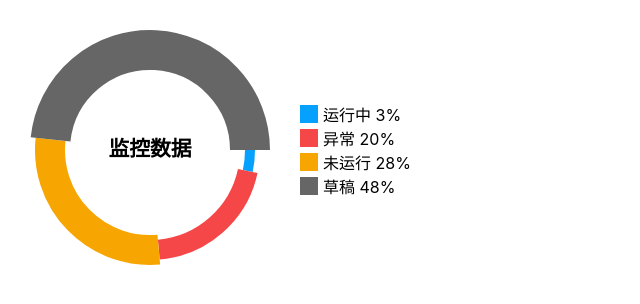
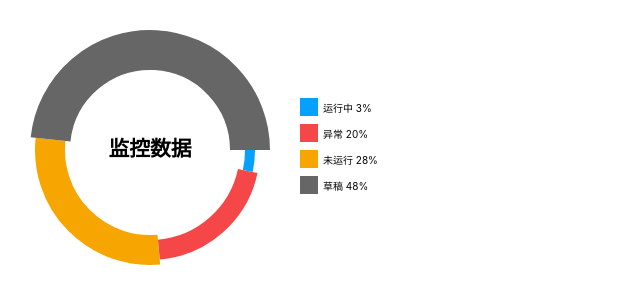
Before and after one commit to tohsaka888/ring-charts, a React (Create React App) app: page / in a window 1280 px wide. Shown: the top 304 px of the page, without its empty margins (0-640 px from the left). Built offline with nearby package versions, Linux system fonts and the light colour scheme.

Commit message:
feat: 增加动画效果

```diff
--- a/src/components/Arc/index.tsx
+++ b/src/components/Arc/index.tsx
@@ -1,6 +1,7 @@
 import React, { useContext, useState } from "react";
 import { CurrentArcContext, PopoverShowContext } from "../context";
 import { ARCTYPE } from "../type";
+import { a, useSpring, config } from 'react-spring'
 
 function Arc({ r, deg, width, color, transform, mx = 0, my = 0, isActive, name, value }: ARCTYPE) {
   const x = r * Math.cos((deg * Math.PI) / 180) - r;
@@ -8,9 +9,14 @@ function Arc({ r, deg, width, color, transform, mx = 0, my = 0, isActive, name,
   const [scaleSize, setScaleSize] = useState<number>(0);
   const { setVisible } = useContext(PopoverShowContext)!
   const { setArc } = useContext(CurrentArcContext)!
+
+  const widthStyle = useSpring({
+    strokeWidth: isActive ? width + 3 : width + scaleSize,
+    config: config.gentle
+  })
+
   return (
-    <g>
-      <path
+    <a.path
       style={{ transformOrigin: `${mx - r}px ${my}px` }}
       onMouseOver={() => {
         setScaleSize(3);
@@ -24,10 +30,9 @@ function Arc({ r, deg, width, color, transform, mx = 0, my = 0, isActive, name,
       d={`M ${mx} ${my} a ${r} ${r} 0 ${deg > 180 ? 1 : 0} 1 ${x} ${y}`}
       fill="none"
       stroke={color}
-        strokeWidth={isActive ? width + 3 : width + scaleSize}
+      {...widthStyle}
       transform={transform}
     />
-    </g>
   );
 }
 
--- a/src/components/Canvas/index.tsx
+++ b/src/components/Canvas/index.tsx
@@ -4,6 +4,7 @@ import { CurrentArcContext, PopoverShowContext } from '../context';
 import Legend from '../legend';
 import Popover from '../Popover';
 import { CANVASTYPE, DATASOURCE } from '../type'
+import { useSprings, config, useSpring } from 'react-spring'
 
 function Canvas({ width, height, dataSource, radius, title }: CANVASTYPE) {
   const mx = radius * 2 + 50;
@@ -11,7 +12,6 @@ function Canvas({ width, height, dataSource, radius, title }: CANVASTYPE) {
 
   const [activeIndex, setActiveIndex] = useState<number>(-1);
   const [visible, setVisible] = useState<boolean>(false);
-  const [position, setPosition] = useState<{ x: number; y: number }>({ x: 0, y: 0 })
   const [arc, setArc] = useState<DATASOURCE>({
     name: '',
     value: 0,
@@ -27,21 +27,40 @@ function Canvas({ width, height, dataSource, radius, title }: CANVASTYPE) {
     return sum
   }, [dataSource])
 
+  const springs = useSprings(
+    dataSource.length,
+    dataSource.map(item => ({
+      from: {
+        transform: `rotate(0)`
+      },
+      to: {
+        transform: `rotate(${item.preTotal as number / total * 360})`
+      },
+      config: config.slow
+    }))
+  )
+
+  const [position, setPosition] = useSpring(() => ({
+    top: 0,
+    left: 0,
+    config: config.stiff
+  }))
 
   return (
     <PopoverShowContext.Provider value={{ visible, setVisible }}>
       <CurrentArcContext.Provider value={{ arc, setArc }}>
         <svg width={width} height={height} style={{ position: 'relative' }} onMouseMove={(event) => {
           setPosition({
-            x: event.clientX,
-            y: event.clientY
+            left: event.clientX + 20,
+            top: event.clientY + 20
           })
         }}>
           {/* <!-- 画圆弧 (rx ry x-axis-rotation large-arc-flag sweep-flag x y) --> */}
-          {dataSource.map((item, index) => {
+          {springs.map((item, index) => {
             const isActive = index === activeIndex
+            const arc = dataSource[index]
             return (
-              <Arc isActive={isActive} key={index} r={radius} deg={item.value / total * 360} width={10 * (index + 1)} {...item} transform={`rotate(${item.preTotal as number / total * 360})`} mx={mx} my={my} />
+              <Arc isActive={isActive} key={index} r={radius} deg={arc.value / total * 360} width={10 * (index + 1)} {...arc} transform={item.transform} mx={mx} my={my} />
             )
           })}
           <text x={mx - radius} y={my} textAnchor="middle" dominantBaseline={'middle'} fontSize={"1.3rem"} fontWeight={"bold"}>{title}</text>
--- a/src/components/Popover/index.tsx
+++ b/src/components/Popover/index.tsx
@@ -1,12 +1,13 @@
 import React, { useContext } from 'react'
 import { CurrentArcContext, PopoverShowContext } from '../context'
 import { PopoverProps } from '../type'
+import { a } from 'react-spring'
 
 function Popover({ total, position }: PopoverProps) {
   const { visible } = useContext(PopoverShowContext)!
   const { arc } = useContext(CurrentArcContext)!
   return (
-    <div
+    <a.div
       style={{
         width: 'max-content',
         height: '38px',
@@ -16,17 +17,15 @@ function Popover({ total, position }: PopoverProps) {
         alignItems: 'center',
         padding: '0px 8px',
         borderRadius: '5px',
-        position: 'absolute',
-        top: position.y + 20,
-        left: position.x + 20,
+        position: 'fixed',
         background: '#f9f9f9',
-        // boxShadow: '3px 3px 5px 2px #e2e2e2'
+        ...position
       }}
     >
       <div style={{ width: '10px', height: '10px', background: arc.color, borderRadius: '50%', marginRight: '8px' }} />
       <div style={{ marginRight: '6px' }}>{arc.name}</div>
       <div>{(arc.value / total * 100).toFixed(0) + '%'}</div>
-    </div>
+    </a.div>
   )
 }
 
--- a/src/components/legend/index.tsx
+++ b/src/components/legend/index.tsx
@@ -7,7 +7,7 @@ function Legend({ setActiveIndex, dataSource, total, ...props }: React.SVGAttrib
       <div style={{ display: 'flex', flexDirection: 'column', justifyContent: 'center', width: '100%', height: '100%', userSelect: 'none' }}>
         {dataSource.map((item, index) => {
           return (
-            <div style={{ display: 'flex', alignItems: 'center', }} key={index}>
+            <div style={{ display: 'flex', alignItems: 'center', marginBottom: '8px', fontSize: '10px' }} key={index}>
               <div
                 style={{ background: item.color, width: '18px', height: '18px', marginRight: '5px', cursor: 'pointer' }}
                 onMouseOver={() => {
```
Lines whose indentation alone changed are shown as unchanged.
